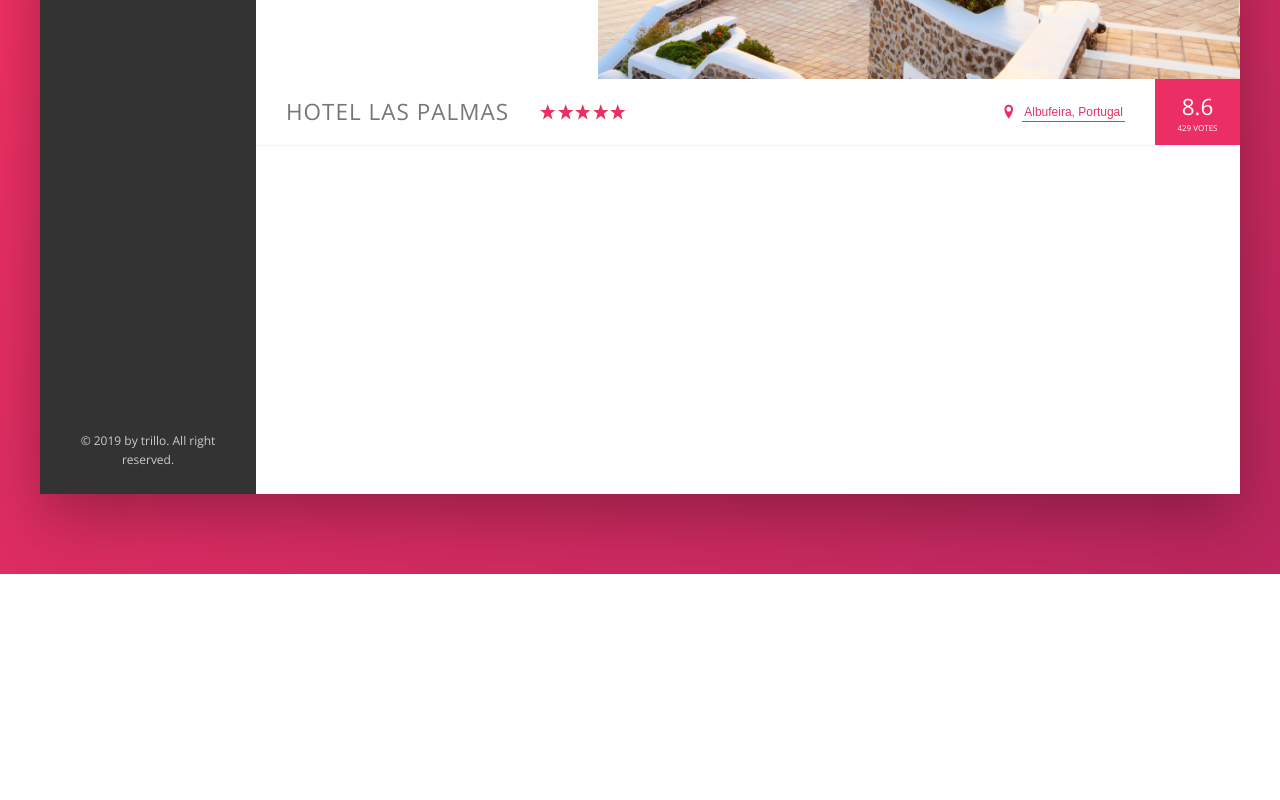
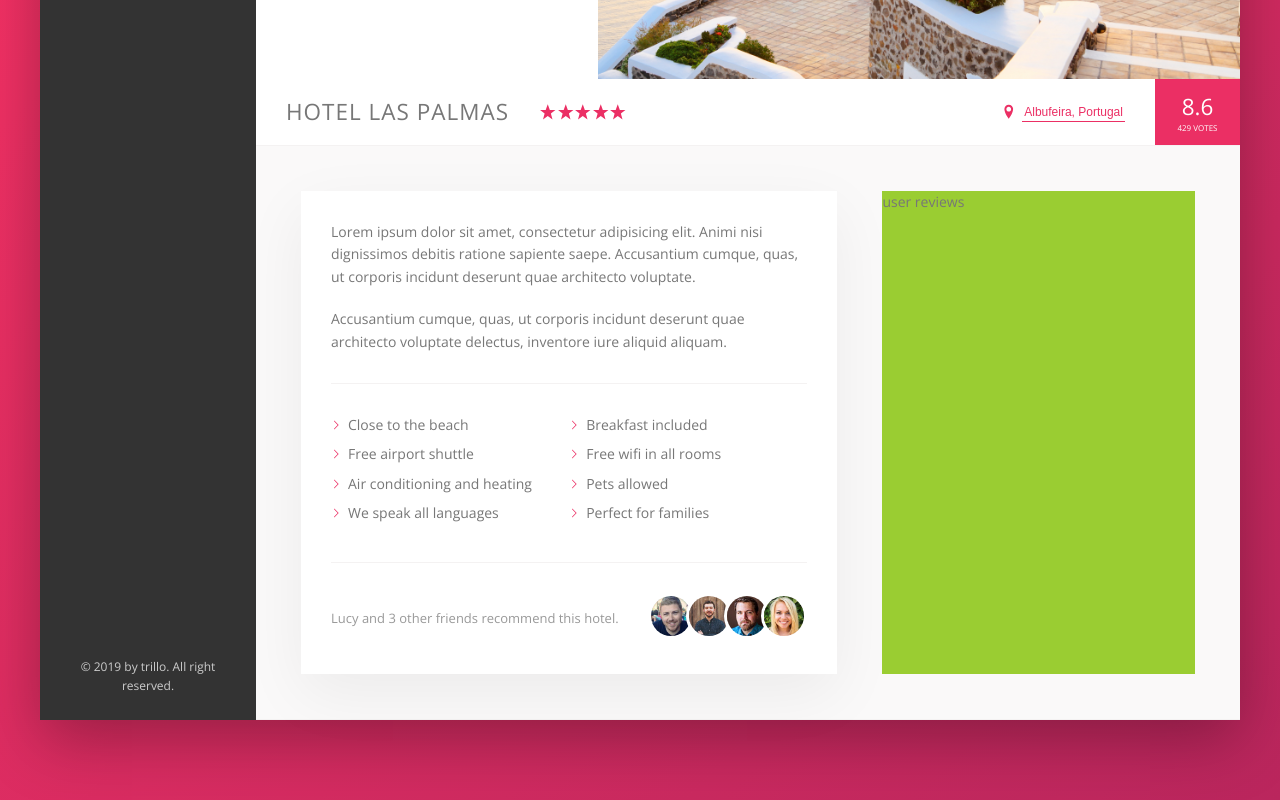
Before and after one commit to manupacheco/lab_trillo, a website: page index.html in a window 1280 px wide. Shown: the part 456-1256 px from the top of the page. Before the commit the page ends 1030 px from the top, so only its background shows below. Drawn offline with nearby package versions, Linux system fonts and the light colour scheme.

Commit message:
done hotel detail

```diff
--- a/index.html
+++ b/index.html
@@ -132,6 +132,41 @@
             <div class="overview__rating-count">429 votes</div>
           </div>
         </div>
+
+        <div class="detail">
+          <div class="detail__description">
+            <p class="paragraph">
+              Lorem ipsum dolor sit amet, consectetur adipisicing elit. Animi nisi dignissimos debitis ratione sapiente saepe. Accusantium cumque, quas, ut corporis incidunt deserunt quae architecto voluptate.
+            </p>
+            <p class="paragraph">
+              Accusantium cumque, quas, ut corporis incidunt deserunt quae architecto voluptate delectus, inventore iure aliquid aliquam.
+            </p>
+            <ul class="list">
+              <li class="list__item">Close to the beach</li>
+              <li class="list__item">Breakfast included</li>
+              <li class="list__item">Free airport shuttle</li>
+              <li class="list__item">Free wifi in all rooms</li>
+              <li class="list__item">Air conditioning and heating</li>
+              <li class="list__item">Pets allowed</li>
+              <li class="list__item">We speak all languages</li>
+              <li class="list__item">Perfect for families</li>
+            </ul>
+            <div class="recommend">
+              <p class="recommend__count">
+                Lucy and 3 other friends recommend this hotel.
+              </p>
+              <div class="recommend__friends">
+                <img src="img/user-3.jpg" alt="friend" class="recommend__photo">
+                <img src="img/user-4.jpg" alt="friend" class="recommend__photo">
+                <img src="img/user-5.jpg" alt="friend" class="recommend__photo">
+                <img src="img/user-6.jpg" alt="friend" class="recommend__photo">
+              </div>
+            </div>
+          </div>
+          <div class="detail__user-reviews">
+            user reviews
+          </div>
+        </div>
       </main>
     </div>
   </div>
--- a/sass/_base.scss
+++ b/sass/_base.scss
@@ -13,6 +13,9 @@
   --color-grey-dark-3: #999;
 
   --shadow-dark: 0 2rem 6rem rgba(0, 0, 0, .3);
+  --shadow-light: 0 2rem 6rem rgba(0, 0, 0, .06);
+
+  --line: 1px solid var(--color-grey-light-2);
 }
 
 *,
--- a/sass/_components.scss
+++ b/sass/_components.scss
@@ -288,3 +288,72 @@
     box-shadow: none;
   }
 }
+
+//paragraph
+.paragraph:not(:last-of-type) {
+  margin-bottom: 2rem;
+}
+
+//list
+.list {
+  list-style: none;
+  margin: 3rem 0;
+  padding: 3rem 0;
+  border-top: var(--line);
+  border-bottom: var(--line);
+
+  display: flex;
+  flex-wrap: wrap;
+
+  &__item {
+    flex: 0 0 50%;
+    margin-bottom: .7rem;
+
+    &::before {
+      content: "";
+      display: inline-block;
+      height: 1rem;
+      width: 1rem;
+      margin-right: .7rem;
+
+      // old browsers
+      // background-image: url(../img/chevron-thin-right.svg);
+      // background-size: cover;
+
+      background-color: var(--color-primary);
+      -webkit-mask-image: url('../img/chevron-thin-right.svg');
+      -webkit-mask-size: cover;
+      mask-image: url('../img/chevron-thin-right.svg');
+      mask-size: cover;
+    }
+  }
+}
+
+//recommend
+.recommend {
+  font-size: 1.3rem;
+  color: var(--color-grey-dark-3);
+
+  display: flex;
+  align-items: center;
+
+  &__count {
+    margin-right: auto;
+  }
+
+  &__friends {
+
+  }
+
+  &__photo {
+    box-sizing: content-box;
+    height: 4rem;
+    width: 4rem;
+    border-radius: 50%;
+    border: 3px solid #fff;
+
+    &:not(:last-child) {
+      margin-right: -1.15rem;
+    }
+  }
+}
--- a/sass/_layout.scss
+++ b/sass/_layout.scss
@@ -11,7 +11,7 @@
   font-size: 1.4rem;
   height: 7rem;
   background-color: #fff;
-  border-bottom: 1px solid var(--color-grey-light-2);
+  border-bottom: var(--line);
   display: flex;
   justify-content: space-between;
   align-items: center;
@@ -33,7 +33,25 @@
 .hotel-view {
   background-color: #fff;
   flex: 1;
+}
 
-  // background-color: orangered;
-  height: 80rem
+.detail {
+  font-size: 1.4rem;
+  display: flex;
+  padding: 4.5rem;
+  background-color: var(--color-grey-light-1);
+  border-bottom: var(--line);
+
+  &__description {
+    background-color: #fff;
+    flex: 0 0 60%;
+    margin-right: 4.5rem;
+    box-shadow: var(--shadow-light);
+    padding: 3rem;
+  }
+
+  &__user-reviews {
+    background-color: yellowgreen;
+    flex: 1
+  }
 }
```
Also changed, not shown: css/style.css.
